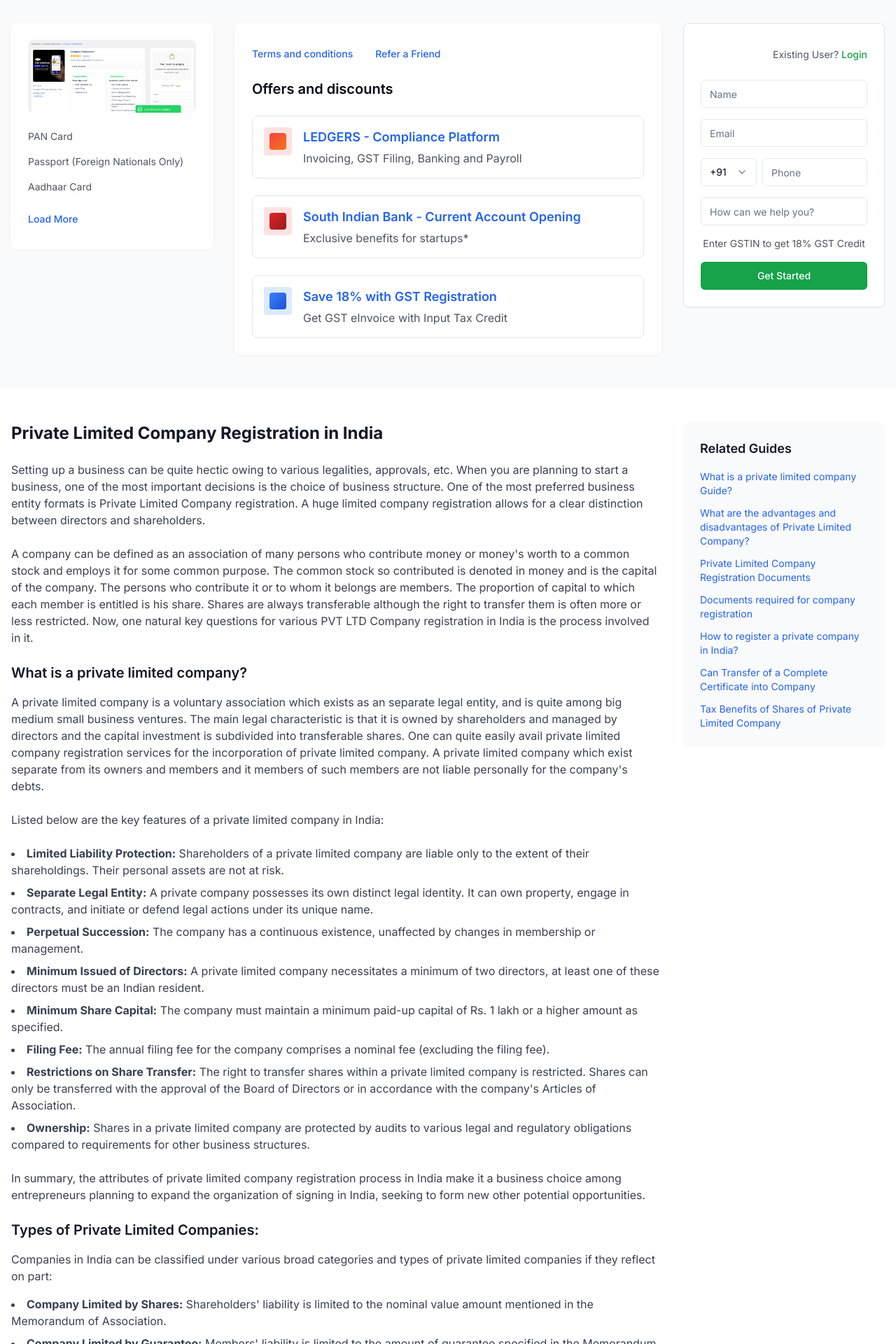
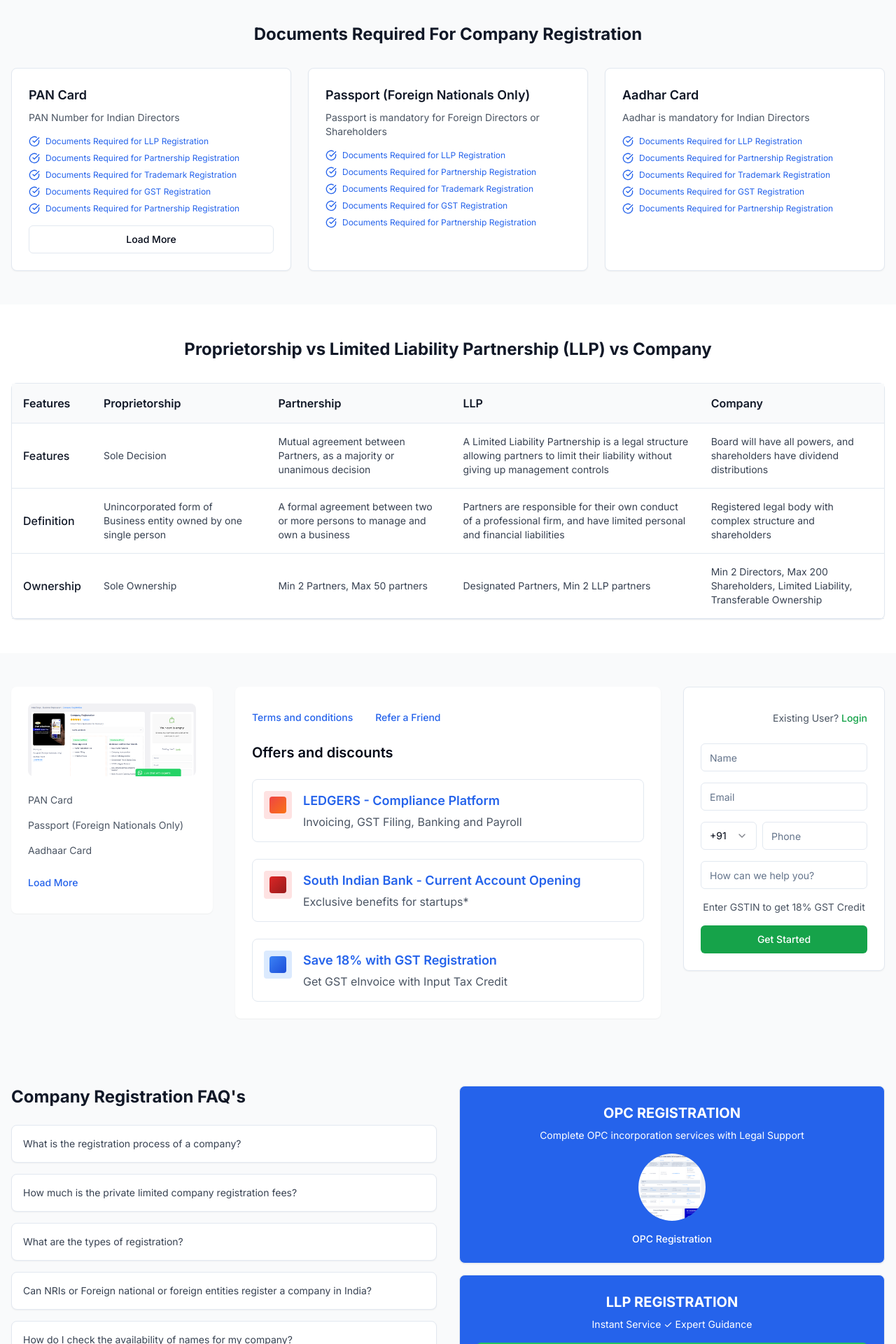
Before and after one commit to deffotech/indiafilings-replica-clone, a React (Vite) app: page / in a window 1280 px wide. Shown: the part 880-2800 px from the top of the page at 70% size. Built offline with nearby package versions, Linux system fonts and the light colour scheme.

Commit message:
feat: Add content to homepage
Add the sections from the provided image to the homepage.

```diff
--- /dev/null
+++ b/src/components/ComparisonSection.tsx
@@ -0,0 +1,70 @@
+
+import React from 'react';
+import { Card, CardContent } from '@/components/ui/card';
+
+const ComparisonSection = () => {
+  const comparisonData = [
+    {
+      category: "Features",
+      proprietorship: "Sole Decision",
+      partnership: "Mutual agreement between Partners, as a majority or unanimous decision",
+      llp: "A Limited Liability Partnership is a legal structure allowing partners to limit their liability without giving up management controls",
+      company: "Board will have all powers, and shareholders have dividend distributions"
+    },
+    {
+      category: "Definition",
+      proprietorship: "Unincorporated form of Business entity owned by one single person",
+      partnership: "A formal agreement between two or more persons to manage and own a business",
+      llp: "Partners are responsible for their own conduct of a professional firm, and have limited personal and financial liabilities",
+      company: "Registered legal body with complex structure and shareholders"
+    },
+    {
+      category: "Ownership",
+      proprietorship: "Sole Ownership",
+      partnership: "Min 2 Partners, Max 50 partners",
+      llp: "Designated Partners, Min 2 LLP partners",
+      company: "Min 2 Directors, Max 200 Shareholders, Limited Liability, Transferable Ownership"
+    }
+  ];
+
+  return (
+    <div className="bg-white py-12">
+      <div className="max-w-7xl mx-auto px-4">
+        <h2 className="text-2xl font-bold text-center text-gray-900 mb-8">
+          Proprietorship vs Limited Liability Partnership (LLP) vs Company
+        </h2>
+
+        <Card>
+          <CardContent className="p-0">
+            <div className="overflow-x-auto">
+              <table className="w-full">
+                <thead>
+                  <tr className="border-b bg-gray-50">
+                    <th className="text-left p-4 font-semibold text-gray-900">Features</th>
+                    <th className="text-left p-4 font-semibold text-gray-900">Proprietorship</th>
+                    <th className="text-left p-4 font-semibold text-gray-900">Partnership</th>
+                    <th className="text-left p-4 font-semibold text-gray-900">LLP</th>
+                    <th className="text-left p-4 font-semibold text-gray-900">Company</th>
+                  </tr>
+                </thead>
+                <tbody>
+                  {comparisonData.map((row, index) => (
+                    <tr key={index} className="border-b hover:bg-gray-50">
+                      <td className="p-4 font-medium text-gray-900">{row.category}</td>
+                      <td className="p-4 text-gray-700 text-sm">{row.proprietorship}</td>
+                      <td className="p-4 text-gray-700 text-sm">{row.partnership}</td>
+                      <td className="p-4 text-gray-700 text-sm">{row.llp}</td>
+                      <td className="p-4 text-gray-700 text-sm">{row.company}</td>
+                    </tr>
+                  ))}
+                </tbody>
+              </table>
+            </div>
+          </CardContent>
+        </Card>
+      </div>
+    </div>
+  );
+};
+
+export default ComparisonSection;
--- /dev/null
+++ b/src/components/DocumentsSection.tsx
@@ -0,0 +1,63 @@
+
+import React from 'react';
+import { Card, CardContent } from '@/components/ui/card';
+import { Button } from '@/components/ui/button';
+import { CheckCircle } from 'lucide-react';
+
+const DocumentsSection = () => {
+  const documents = [
+    {
+      title: "PAN Card",
+      description: "PAN Number for Indian Directors",
+      required: ["Documents Required for LLP Registration", "Documents Required for Partnership Registration", "Documents Required for Trademark Registration", "Documents Required for GST Registration", "Documents Required for Partnership Registration"]
+    },
+    {
+      title: "Passport (Foreign Nationals Only)",
+      description: "Passport is mandatory for Foreign Directors or Shareholders",
+      required: ["Documents Required for LLP Registration", "Documents Required for Partnership Registration", "Documents Required for Trademark Registration", "Documents Required for GST Registration", "Documents Required for Partnership Registration"]
+    },
+    {
+      title: "Aadhar Card",
+      description: "Aadhar is mandatory for Indian Directors",
+      required: ["Documents Required for LLP Registration", "Documents Required for Partnership Registration", "Documents Required for Trademark Registration", "Documents Required for GST Registration", "Documents Required for Partnership Registration"]
+    }
+  ];
+
+  return (
+    <div className="bg-gray-50 py-12">
+      <div className="max-w-7xl mx-auto px-4">
+        <h2 className="text-2xl font-bold text-center text-gray-900 mb-8">
+          Documents Required For Company Registration
+        </h2>
+
+        <div className="grid md:grid-cols-3 gap-6">
+          {documents.map((doc, index) => (
+            <Card key={index} className="bg-white">
+              <CardContent className="p-6">
+                <h3 className="text-lg font-semibold text-gray-900 mb-2">{doc.title}</h3>
+                <p className="text-gray-600 text-sm mb-4">{doc.description}</p>
+
+                <div className="space-y-2">
+                  {doc.required.map((req, reqIndex) => (
+                    <div key={reqIndex} className="flex items-center space-x-2">
+                      <CheckCircle className="w-4 h-4 text-blue-600" />
+                      <span className="text-xs text-blue-600">{req}</span>
+                    </div>
+                  ))}
+                </div>
+
+                {index === 0 && (
+                  <Button variant="outline" className="w-full mt-4 text-sm">
+                    Load More
+                  </Button>
+                )}
+              </CardContent>
+            </Card>
+          ))}
+        </div>
+      </div>
+    </div>
+  );
+};
+
+export default DocumentsSection;
--- /dev/null
+++ b/src/components/FAQSection.tsx
@@ -0,0 +1,67 @@
+
+import React from 'react';
+import { Card, CardContent } from '@/components/ui/card';
+import { Button } from '@/components/ui/button';
+
+const FAQSection = () => {
+  const faqs = [
+    "What is the registration process of a company?",
+    "How much is the private limited company registration fees?",
+    "What are the types of registration?",
+    "Can NRIs or Foreign national or foreign entities register a company in India?",
+    "How do I check the availability of names for my company?",
+    "Is GST registration mandatory at this stage?",
+    "What are the compliances of a Private Limited Company?",
+    "How to register a private limited company in India?",
+    "Which Form is to be filed for the LLP filing of Private Limited Company?",
+    "Which Form is to be filed for the filing for Private Limited Company?"
+  ];
+
+  return (
+    <div className="bg-gray-50 py-12">
+      <div className="max-w-7xl mx-auto px-4">
+        <div className="grid lg:grid-cols-4 gap-8">
+          {/* FAQ Section */}
+          <div className="lg:col-span-2">
+            <h2 className="text-2xl font-bold text-gray-900 mb-6">Company Registration FAQ's</h2>
+            <div className="space-y-4">
+              {faqs.map((faq, index) => (
+                <Card key={index} className="bg-white">
+                  <CardContent className="p-4">
+                    <p className="text-gray-700 text-sm">{faq}</p>
+                  </CardContent>
+                </Card>
+              ))}
+            </div>
+          </div>
+
+          {/* Registration Cards */}
+          <div className="lg:col-span-2 space-y-4">
+            <Card className="bg-blue-600 text-white">
+              <CardContent className="p-6 text-center">
+                <h3 className="text-xl font-bold mb-2">OPC REGISTRATION</h3>
+                <p className="text-sm mb-4">Complete OPC incorporation services with Legal Support</p>
+                <div className="mb-4">
+                  <img src="/lovable-uploads/e7711b6a-5564-400c-b9e5-c5a91e09a85d.png" alt="Professional" className="w-24 h-24 mx-auto rounded-full object-cover" />
+                </div>
+                <p className="text-sm font-medium">OPC Registration</p>
+              </CardContent>
+            </Card>
+
+            <Card className="bg-blue-600 text-white">
+              <CardContent className="p-6 text-center">
+                <h3 className="text-xl font-bold mb-2">LLP REGISTRATION</h3>
+                <p className="text-sm mb-4">Instant Service ✓ Expert Guidance</p>
+                <Button className="bg-green-500 hover:bg-green-600 text-white w-full mb-2">
+                  Live chat with Expert
+                </Button>
+              </CardContent>
+            </Card>
+          </div>
+        </div>
+      </div>
+    </div>
+  );
+};
+
+export default FAQSection;
--- a/src/pages/Index.tsx
+++ b/src/pages/Index.tsx
@@ -6,13 +6,19 @@ import WhatsAppButton from '@/components/WhatsAppButton';
 import CompanyRegistrationPage from '@/components/CompanyRegistrationPage';
 import OffersSection from '@/components/OffersSection';
 import CompanyInfoSection from '@/components/CompanyInfoSection';
+import DocumentsSection from '@/components/DocumentsSection';
+import ComparisonSection from '@/components/ComparisonSection';
+import FAQSection from '@/components/FAQSection';
 
 const Index = () => {
   return (
     <div className="min-h-screen">
       <Header />
       <CompanyRegistrationPage />
+      <DocumentsSection />
+      <ComparisonSection />
       <OffersSection />
+      <FAQSection />
       <CompanyInfoSection />
       <Footer />
       <WhatsAppButton />
```
Also changed, not shown: public/lovable-uploads/e7711b6a-5564-400c-b9e5-c5a91e09a85d.png (added).
